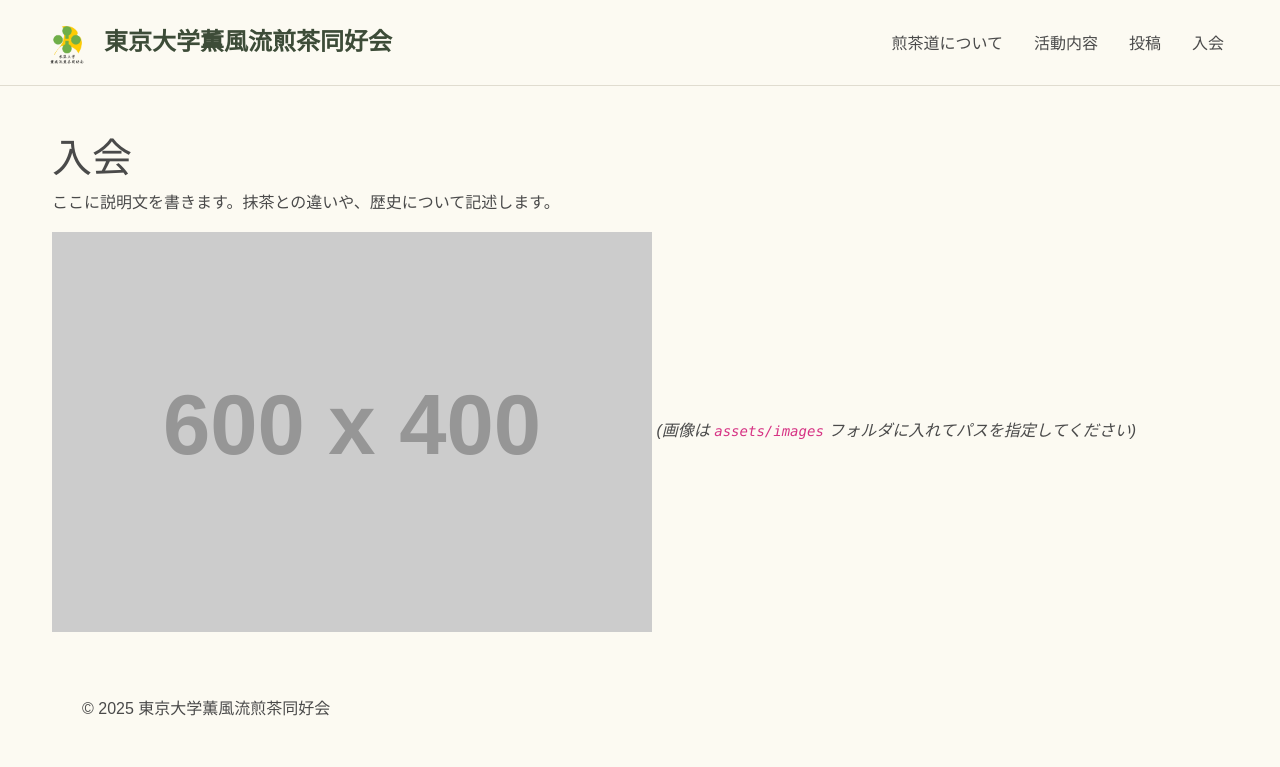
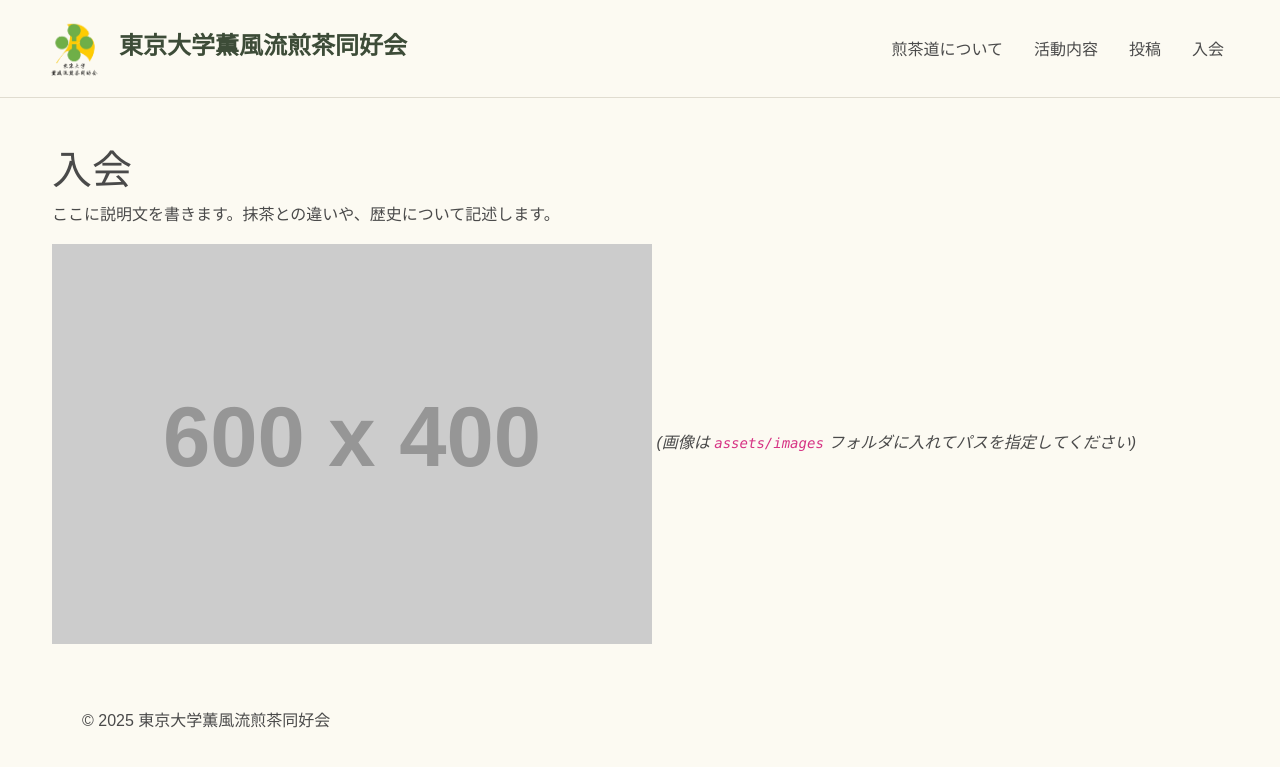
Before and after one commit to citrusml/sencha_ut, a Jekyll site: the page built from join.md, in a window 1280 px wide. Shown: the top 767 px of the page. Built offline with Jekyll 4.4.1, drawn with Linux system fonts in a browser that asks for light colours; some web fonts are replaced.

Commit message:
ナビゲーションバーのロゴの高さを40pxから55pxに変更しました。

```diff
--- a/assets/css/style.css
+++ b/assets/css/style.css
@@ -59,7 +59,7 @@ img {
   border-bottom: 1px solid var(--color-border) !important;
   padding: 1rem 0;
 
-  /* ★ここがポイント：メニューを最前面に固定する設定 */
+  /* メニューを最前面に固定する設定 */
   position: sticky;
   top: 0;
   z-index: 9999; /* スライドショーより手前に表示！ */
@@ -67,7 +67,7 @@ img {
 
 /* === ナビゲーションバーのロゴ設定 === */
 .navbar-logo {
-  height: 40px;        /* メニューの高さに合わせて調整してください */
+  height: 55px;        /* メニューの高さに合わせて調整してください */
   width: auto;         /* 横幅は自動で調整 */
   margin-right: 10px;  /* 文字との間に少し隙間を空ける */
   vertical-align: middle; /* 文字と高さを真ん中に揃える */
```
